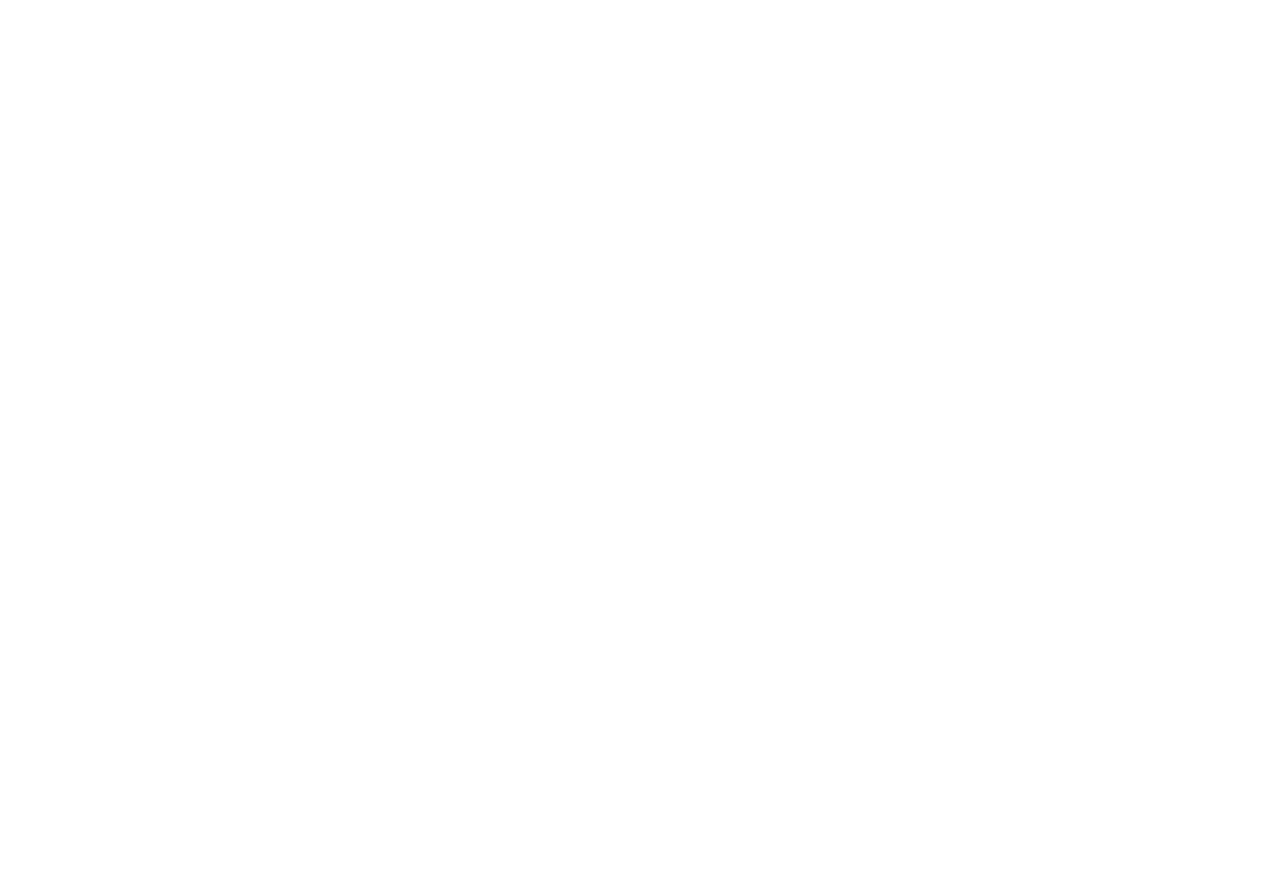
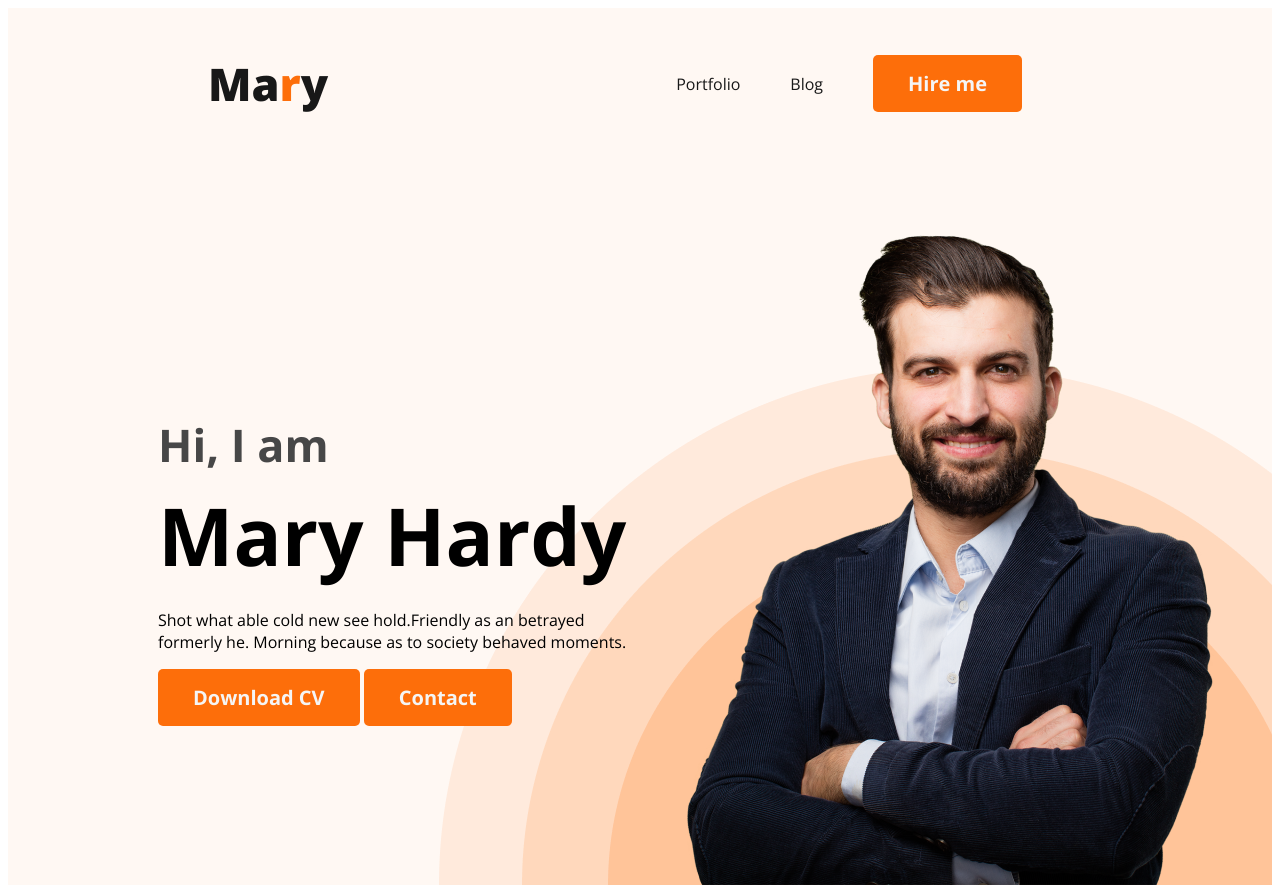
Before and after one commit to NFS152/mairahardy, a plain HTML site: page index.html in a window 1280 px wide. Shown: the top 888 px of the page. Before the commit the page ends 800 px from the top, so only its background shows below. Drawn offline with nearby package versions, Linux system fonts and the light colour scheme.

Commit message:
add about section

```diff
--- a/index.html
+++ b/index.html
@@ -4,13 +4,38 @@
     <meta charset="UTF-8">
     <meta name="viewport" content="width=device-width, initial-scale=1.0">
     <title>Developer Portfolio</title>
+    <link rel="stylesheet" href="style.css">
+    <link rel="preconnect" href="https://fonts.googleapis.com">
+<link rel="preconnect" href="https://fonts.gstatic.com" crossorigin>
+<link href="https://fonts.googleapis.com/css2?family=Open+Sans:ital,wght@0,300..800;1,300..800&display=swap" rel="stylesheet">
 </head>
 <body>
-  <header>
-
+  <header class="header">
+    <nav>
+      <h3 class="nav-title">Ma<span class="text-primary">r</span>y</h3>
+      <ul>
+        <li><a href="">Portfolio</a></li>
+        <li><a href="">Blog</a></li>
+        <li><button class="btn-primary">Hire me</button></li>
+      </ul>
+    </nav>
+    <div class="banner">
+      <div class="banner-content">
+        <h3 class="banner-greeting">Hi, I am</h3>
+        <h1 class="banner-title">Mary Hardy</h1>
+        <p class="">Shot what able cold new see hold.Friendly as an betrayed formerly  he. Morning because as to society behaved moments.</p>
+        <button class="btn-primary">Download CV</button>
+        <button class="btn-primary">Contact</button>
+      </div>
+      <img class="profile-picture" src="images/hardy.png" alt="">
+    </div>
   </header>
   <main>
-
+    <section class="about">
+      <h3 class="section-title">About Me</h3>
+      <p class="section-description">Lorem ipsum dolor sit amet consectetur adipisicing elit. Beatae minima vero omnis tenetur accusantium, esse, architecto velit perferendis natus, eius quos. Reprehenderit modi nam ut consequatur blanditiis exercitationem accusamus soluta.
+      </p>
+    </section>
   </main>
   <footer>
 
--- a/style.css
+++ b/style.css
@@ -0,0 +1,98 @@
+*{
+    font-family: "Open Sans", sans-serif;
+    font-optical-sizing: auto;
+    font-weight: weight;
+    font-style: normal;
+    font-variation-settings: "wdth" 100;
+}
+/* header section styles */
+.text-primary{
+    color: #FD6E0A;
+}
+.btn-primary{
+    border-radius: 5px;
+    background: #FD6E0A;
+    border: 0;
+    color: whitesmoke;
+    font-size: 20px;
+    font-weight: 700;
+    padding: 15px 35px;
+}
+nav{
+    display: flex;
+    justify-content: space-between;
+    align-items: center;
+    margin: 0 200px ;
+}
+.nav-title{
+    color: #181818;
+    font-family: open sans;
+    font-size: 45px;
+    font-style: normal;
+    font-weight: 800;
+    line-height: normal;
+}
+nav > ul{
+    display: flex;
+    align-items: center;
+}
+nav li{
+    list-style: none;
+    margin-right: 50px;
+}
+nav a{
+    text-decoration: none;
+    color: #181818;
+}
+.header{
+    background-color: #FFF8F3 ;
+    background-image: url(images/header_bg.png);
+    background-repeat: no-repeat;
+    background-position: bottom right;
+}
+.banner{
+    padding: 50px 50px 0px 150px;
+    display: flex;
+    align-items: center;
+    justify-content: space-between;
+}
+.banner-content{
+max-width: 500px;
+}
+.banner .profile-picture{
+    width: 600px;
+}
+.banner-greeting{
+    font-size: 45px;
+    color: #474747;
+    margin-bottom: 0;
+}
+.banner-title{
+    font-size: 80px;
+    font-style: normal;
+    font-weight: 700;
+    margin-top: 5px;
+    margin-bottom: 20px;
+}
+/* main section styles */
+
+/* about section styles */
+.about{
+    padding: 130px;
+    border-radius: 10px;
+    background: #FFF8F3;
+    margin: 130px 0;
+
+}
+.section-title{
+    color: #181818;
+    text-align: center;
+    font-family: open sans;
+    font-size: 35px;
+    font-style: normal;
+    font-weight: 700;
+    line-height: normal;
+}
+.section-description{
+    text-align: center;
+}
```
